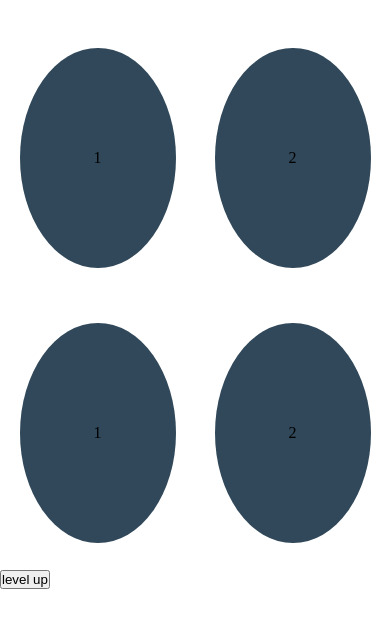
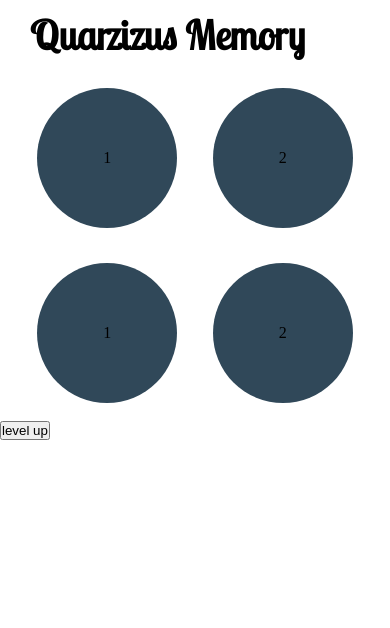
Before and after one commit to Quarzizus/QuarzizusMemory, a React (Vite) app: page / in a window 390 px wide. Shown: the top 628 px of the page. Built offline with nearby package versions, Linux system fonts and the light colour scheme.

Commit message:
:iphone: work on responsive design in Header and List

```diff
--- a/src/app/index.tsx
+++ b/src/app/index.tsx
@@ -1,9 +1,11 @@
+import { Header } from "../components/Header";
 import { ListOfBoxes } from "../containers/ListOfBoxes";
 import "./styles.scss";
 
 const App = () => {
   return (
     <div className="App">
+      <Header />
       <ListOfBoxes />
     </div>
   );
--- a/src/app/styles.scss
+++ b/src/app/styles.scss
@@ -0,0 +1,6 @@
+.App {
+  width: 100%;
+  min-height: 100vh;
+  height: auto;
+  min-width: 300px;
+}
--- /dev/null
+++ b/src/components/Header/index.tsx
@@ -0,0 +1,11 @@
+import "./styles.scss";
+
+const Header = () => {
+  return (
+    <header className="Header">
+      <h1>Quarzizus Memory</h1>
+    </header>
+  );
+};
+
+export { Header };
--- /dev/null
+++ b/src/components/Header/styles.scss
@@ -0,0 +1,24 @@
+.Header {
+  height: 70px;
+  display: flex;
+  align-items: center;
+  max-width: 1300px;
+  margin: 0 auto;
+  padding-left: 30px;
+
+  h1 {
+    font-family: "Lobster Two", cursive;
+    font-size: 2.5rem;
+  }
+}
+
+@media screen and (max-width: 350px) {
+  .Header {
+    padding: 0;
+    h1 {
+      width: 100%;
+      text-align: center;
+      font-size: 2.3rem;
+    }
+  }
+}
--- a/src/containers/ListOfBoxes/styles.ts
+++ b/src/containers/ListOfBoxes/styles.ts
@@ -5,9 +5,9 @@ interface ListOfBoxexCpType {
 }
 
 const ListOfBoxesCp = styled.section<ListOfBoxexCpType>`
-  max-width: 550px;
-  height: 550px;
-  margin: 20px auto 0 auto;
+  max-width: 520px;
+  height: 520px;
+  margin: 0 auto;
   display: grid;
   place-items: center;
   grid-template-columns: repeat(
@@ -18,6 +18,11 @@ const ListOfBoxesCp = styled.section<ListOfBoxexCpType>`
     ${({ numberOfColumnsAndRows }) => numberOfColumnsAndRows},
     1fr
   );
+
+  @media screen and (max-width: 570px) {
+    width: 90vw;
+    height: 90vw;
+  }
 `;
 
 export { ListOfBoxesCp };
--- a/src/main.css
+++ b/src/main.css
@@ -1,3 +1,5 @@
+@import url("https://fonts.googleapis.com/css2?family=Cabin:wght@400;700&family=Lobster+Two:ital@0;1&display=swap");
+
 * {
   margin: 0;
   padding: 0;
```
